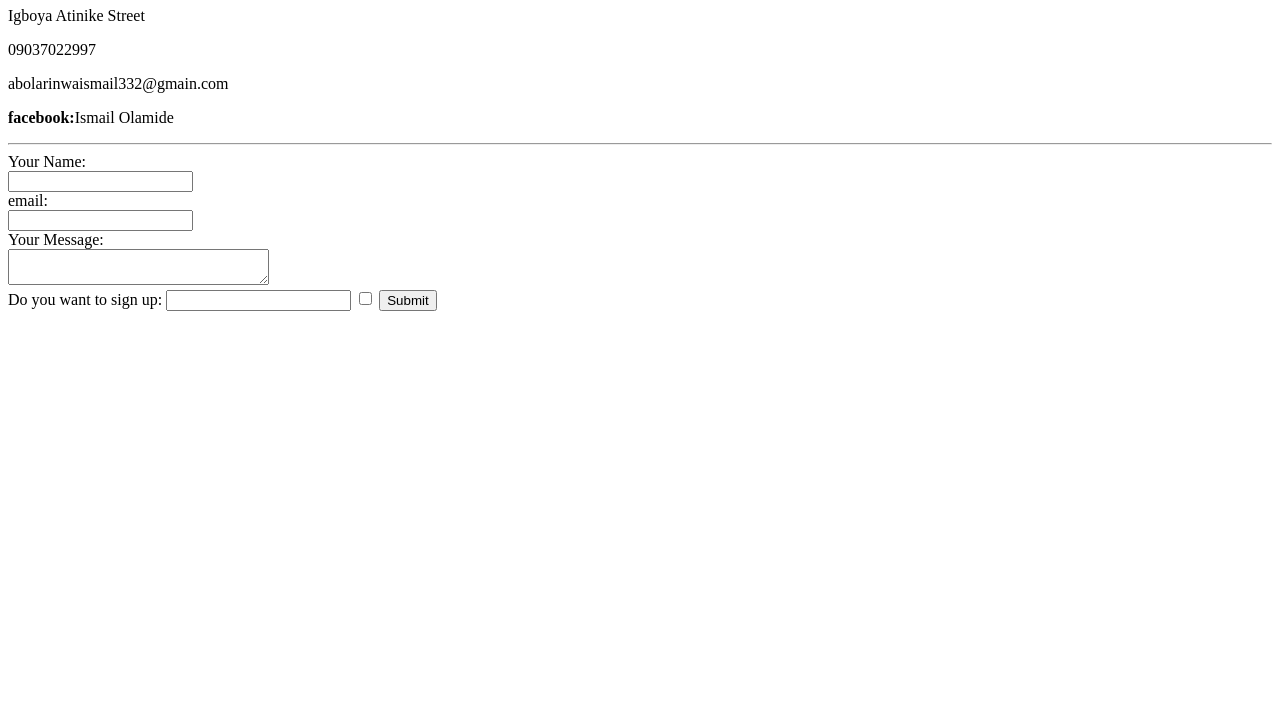
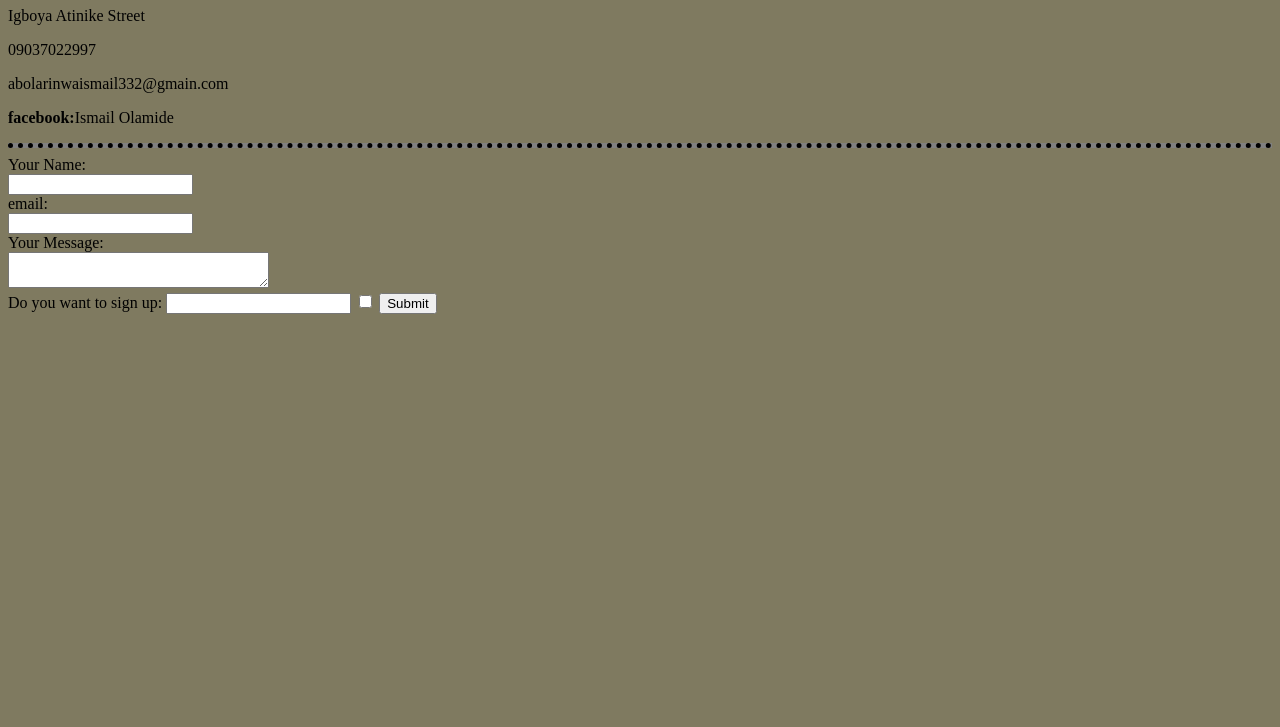
Before and after one commit to Olamide091/CV, a plain HTML site: page Contact-Me.html in a window 1280 px wide. Shown: the part 73-800 px from the top of the page. Drawn offline with Linux system fonts and the light colour scheme.

Commit message:
Add files via upload

```diff
--- a/Contact-Me.html
+++ b/Contact-Me.html
@@ -1,11 +1,21 @@
 <!DOCTYPE html>
 <html lang="en" dir="ltr">
-
 <head>
   <meta charset="utf-8">
   <title>My Contact</title>
 </head>
-
+<style>
+  body {
+    background-color: hsla(50, 33%, 25%, .75);
+  }
+  hr {
+    background-color: grey;
+    border-style: dotted none none;
+    height: 0px;
+    border-width: 5px;
+    width:5o%;
+  }
+</style>
 <body>
   <h1>Contact-Me</h1>
   <p>Igboya Atinike Street</p>
```
Also changed, not shown: index.html (+6 -4 lines), Ismail.jpg (added).
